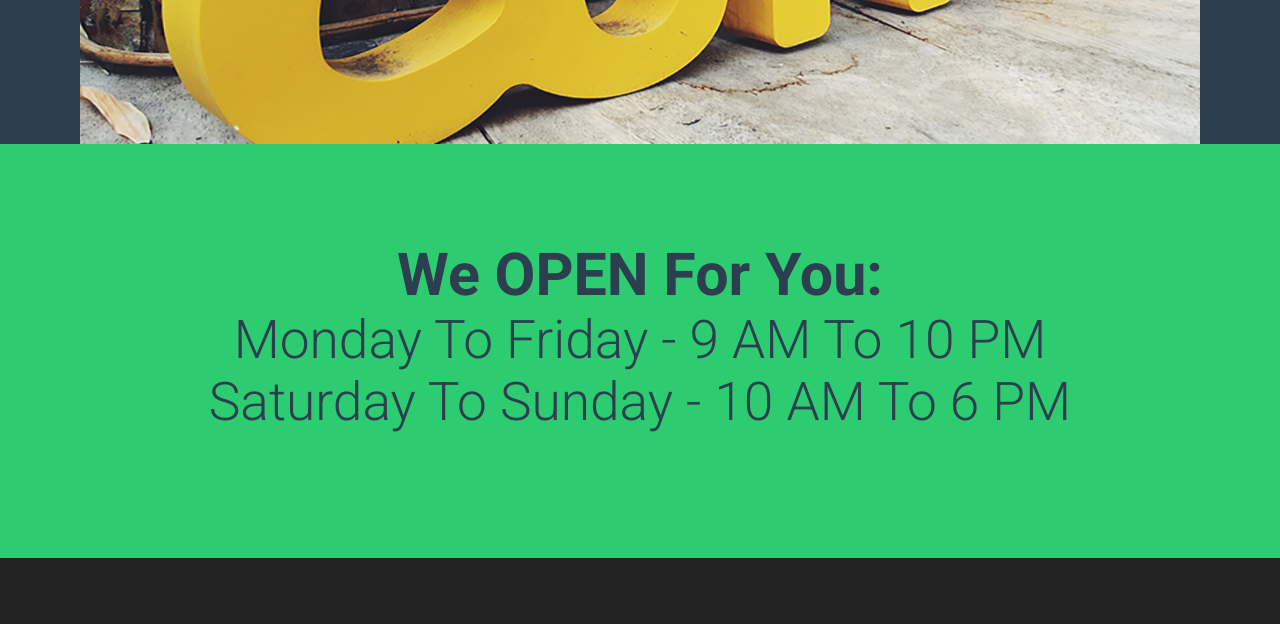
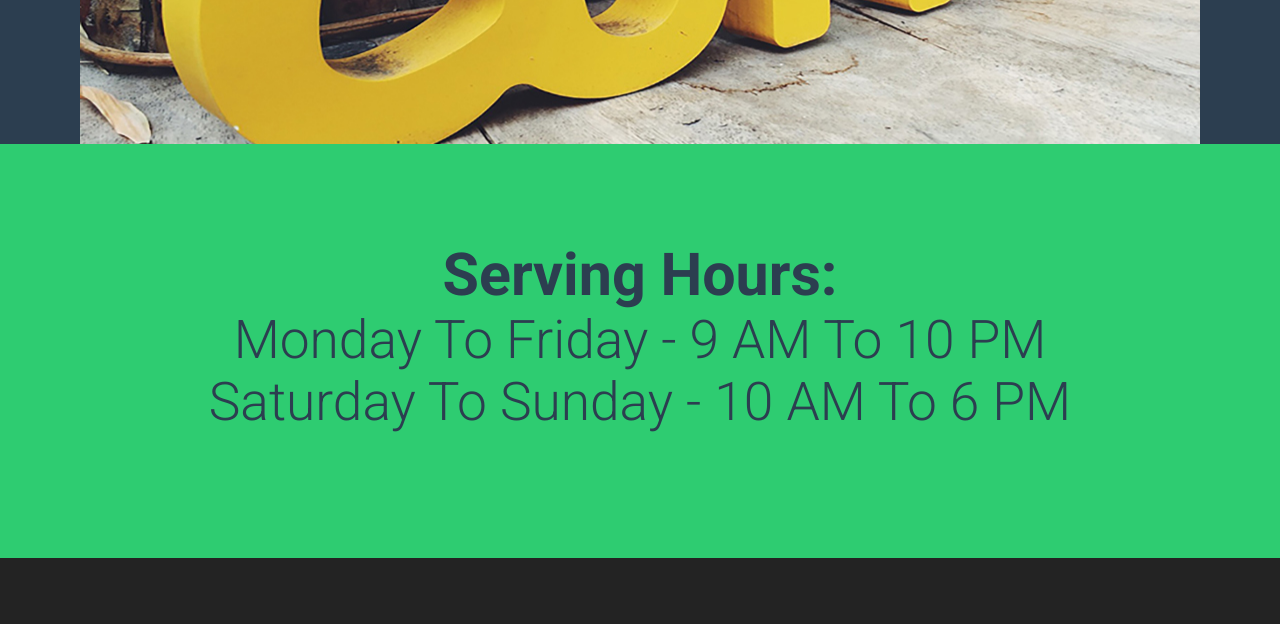
Before and after one commit to vikonly/wedsite-1, a plain HTML site: page about.html in a window 1280 px wide. Shown: the part 1240-1864 px from the top of the page. Drawn offline with Linux system fonts and the light colour scheme.

Commit message:
Update about.html

```diff
--- a/about.html
+++ b/about.html
@@ -43,7 +43,7 @@
 
 <section class="copy">
 	<div class="container">
-		<h1 class="title title-copy">We OPEN For You:
+		<h1 class="title title-copy">Serving Hours:
 			<span>Monday To Friday - 9 AM To 10 PM</span>
 			<span>Saturday To Sunday - 10 AM To 6 PM</span>
 		</h1>
```
